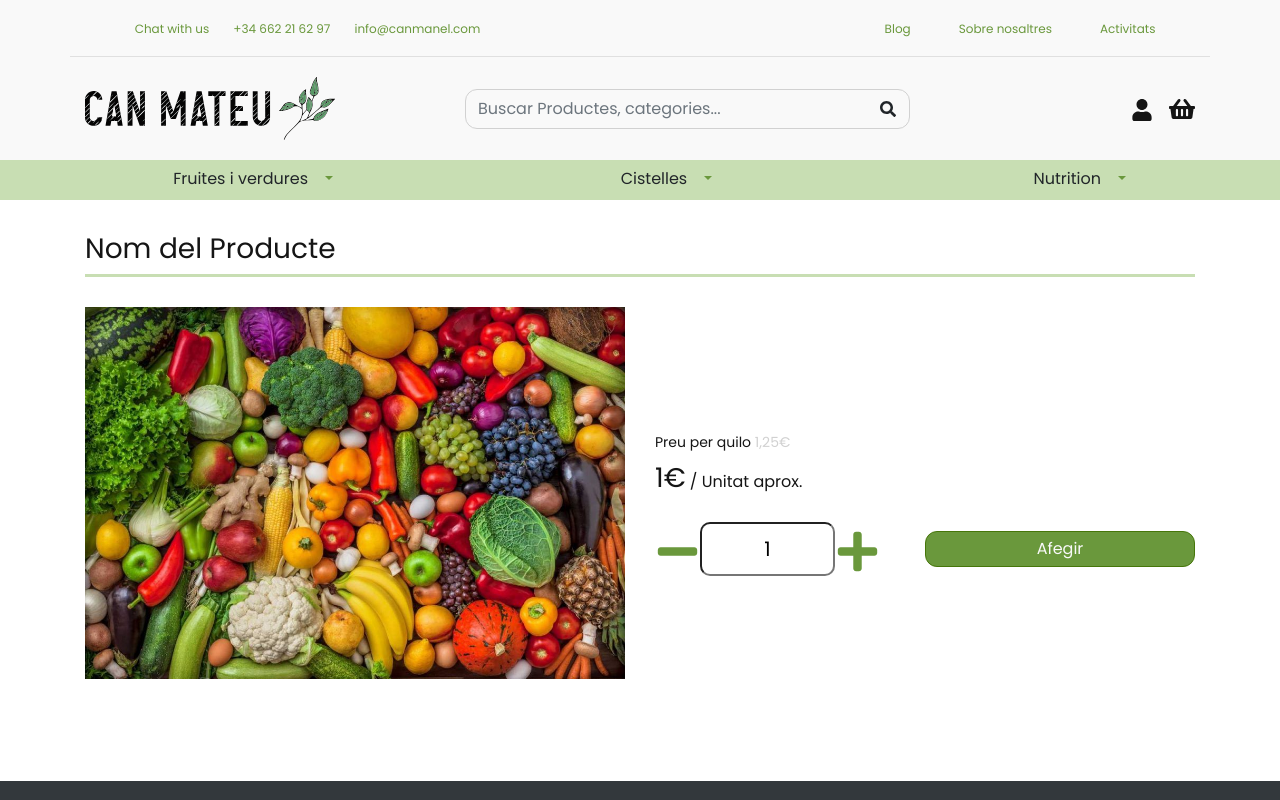
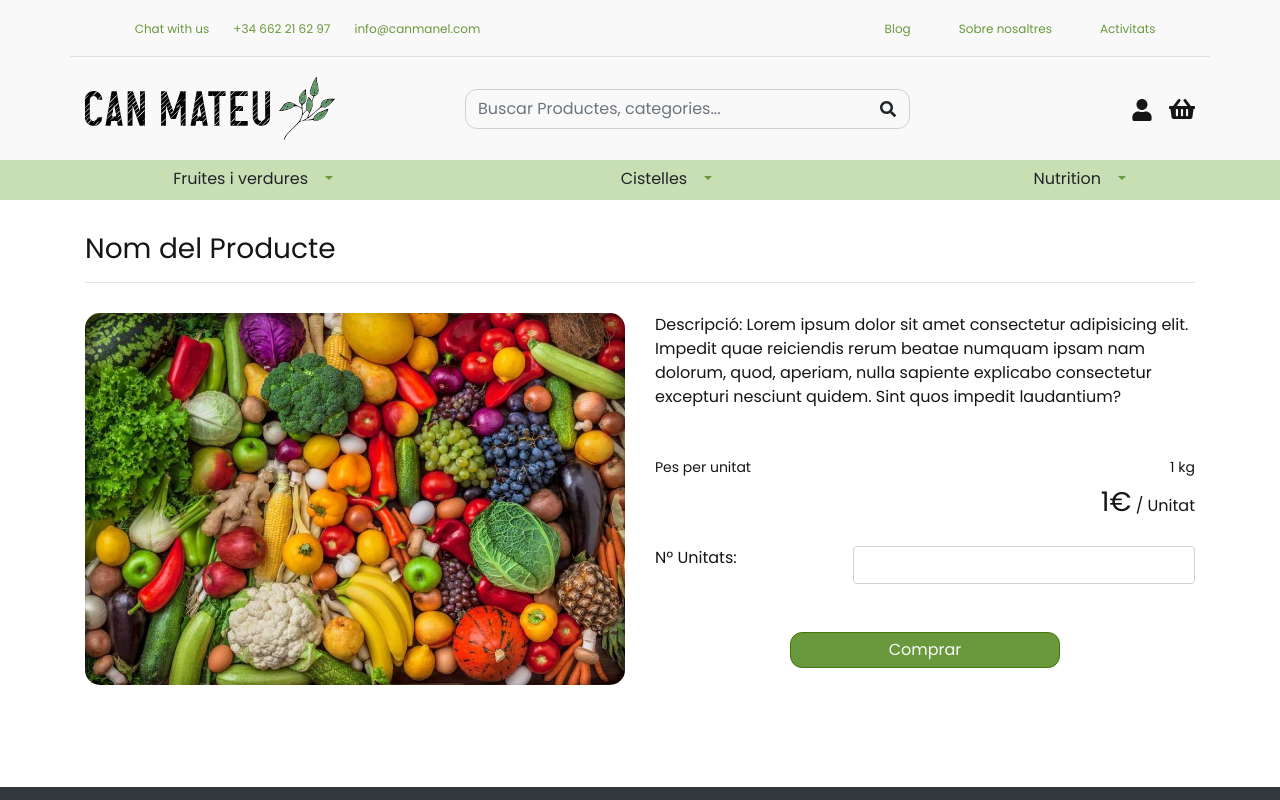
Before and after one commit to SalvadorSC/can-manel-front, a React (Create React App) app: page /producte in a window 1280 px wide. Shown: the top 800 px of the page. Built offline with nearby package versions, Linux system fonts and the light colour scheme; no server answers.

Commit message:
new design for the product page. :)

```diff
--- a/src/App.js
+++ b/src/App.js
@@ -18,9 +18,9 @@ import { HistorialCompra } from "./paginas/historialCompra/HistorialCompra";
 import { AboutUs } from "./paginas/aboutUs/AboutUs";
 import { useCallback, useEffect, useState } from "react";
 import { AdminProductList } from "./paginas/adminProductList/AdminProductList";
-import { ItemProductCard } from "./componentes/ItemProductCard/ItemProductCard";
 import { Footer } from "./componentes/Footer/Footer";
 import { useFetch } from "./hooks/useFetch";
+import { PaginaProducte } from "./paginas/paginaProducte/PaginaProducte";
 
 function App() {
   const [numeroProductes, setNumeroProductes] = useState(0);
@@ -80,7 +80,7 @@ function App() {
               />
             </Route>
             <Route path="/producte" exact>
-              <ItemProductCard />
+              <PaginaProducte />
             </Route>
             <Route path="/llista-cistelles" exact>
               <BasketList
--- a/src/componentes/ItemProductCard/ItemProductCard.js
+++ /dev/null
@@ -1,64 +0,0 @@
-import "./ItemProductCard.css";
-import productImage from "../../assets/product.jpeg";
-import { FaMinus, FaPlus } from "react-icons/fa";
-import { useState } from "react";
-
-export const ItemProductCard = () => {
-  const [quantity, setQuantity] = useState(1);
-
-  const minusQuantity = () => {
-    if (quantity === 1) {
-      return;
-    } else {
-      setQuantity(quantity - 1);
-    }
-  };
-  const plusQuantity = () => {
-    setQuantity(quantity + 1);
-  };
-  return (
-    <>
-      <section className="product-section">
-        <div className="product-name">
-          <h3 c>Nom del Producte</h3>
-        </div>
-        <div className="row justify-content-center align-items-center">
-          <div className="item-image col-12 col-md-6">
-            <img
-              src={productImage}
-              alt="Cistella de fruites i verdures de l'hort"
-            />
-          </div>
-          <div className="info-item-product col-12 col-md-6">
-            <div className="price-kg-item mb-1">
-              <span>
-                Preu per quilo <span className="price-kg"> 1,25€</span>
-              </span>
-            </div>
-            <div className="mb-4">
-              <span>
-                <span className="price-item-unit"> 1€</span> / Unitat aprox.
-              </span>
-            </div>
-            <div className="d-flex justify-content-center align-items-center">
-              <div className="counter-item">
-                <FaMinus
-                  className="icon-counter-item"
-                  onClick={() => minusQuantity()}
-                />
-                <input type="text" value={quantity} readOnly />
-                <FaPlus
-                  className="icon-counter-item"
-                  onClick={() => plusQuantity()}
-                />
-              </div>
-              <div className="button-add">
-                <button className="button btn-product-item">Afegir</button>
-              </div>
-            </div>
-          </div>
-        </div>
-      </section>
-    </>
-  );
-};
--- a/src/componentes/ItemProductCard/ItemProductCard.css
+++ b/src/paginas/paginaProducte/PaginaProducte.css
@@ -1,20 +1,21 @@
 .product-name {
   margin-bottom: 30px;
-  border-bottom: 3px solid var(--color-primary);
+  /* border-bottom: 3px solid var(--color-primary); */
 }
 .item-image {
   margin-bottom: 20px;
 }
 .item-image img {
+  border-radius: 15px;
   width: 100%;
   height: auto;
 }
-.price-kg-item span {
-  font-size: 13px;
+.price-kg-item {
+  font-size: 18px;
 }
-.price-kg {
+/*.price-kg {
   color: var(--color-background-hover);
-}
+} */
 .price-item-unit {
   font-size: 25px;
 }
--- /dev/null
+++ b/src/paginas/paginaProducte/PaginaProducte.js
@@ -0,0 +1,65 @@
+import "./PaginaProducte.css";
+import productImage from "../../assets/product.jpeg";
+import { useState } from "react";
+import { FaMinus, FaPlus } from "react-icons/fa";
+
+export const PaginaProducte = (props) => {
+  const [quantity, setQuantity] = useState(1);
+  const minusQuantity = () => {
+    if (quantity === 1) {
+      return;
+    } else {
+      setQuantity(quantity - 1);
+    }
+  };
+  const plusQuantity = () => {
+    setQuantity(quantity + 1);
+  };
+  return (
+    <>
+      <section className="product-section">
+        <div className="product-name">
+          <h3>Nom del Producte</h3>
+          <hr></hr>
+        </div>
+        <div className="row justify-content-center text-right">
+          <div className="item-image col-12 col-md-6">
+            <img
+              src={productImage}
+              alt="Cistella de fruites i verdures de l'hort"
+            />
+          </div>
+          <div className="info-item-product col-12 col-md-6">
+            <p className="text-left mb-5">
+              Descripció: Lorem ipsum dolor sit amet consectetur adipisicing
+              elit. Impedit quae reiciendis rerum beatae numquam ipsam nam
+              dolorum, quod, aperiam, nulla sapiente explicabo consectetur
+              excepturi nesciunt quidem. Sint quos impedit laudantium?
+            </p>
+            <div className="price-kg-item mb-1 d-flex justify-content-between">
+              <span>Pes per unitat</span>
+              <span> 1 kg</span>
+            </div>
+            <div className="mb-4">
+              <span>
+                <span className="price-item-unit"> 1€</span> / Unitat
+              </span>
+            </div>
+            <div className="d-flex justify-content-center flex-column">
+              <div className="d-flex justify-content-between">
+                <span>Nº Unitats:</span>
+                <input
+                  type="number"
+                  class="form-control w-auto mb-5 text-right"
+                />
+              </div>
+              <div className="button-add m-auto">
+                <button className="button btn-product-item">Comprar</button>
+              </div>
+            </div>
+          </div>
+        </div>
+      </section>
+    </>
+  );
+};
```
